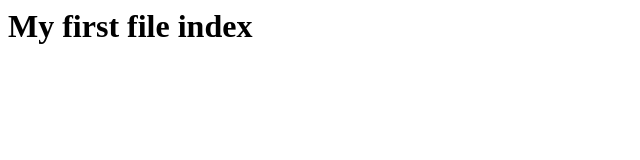
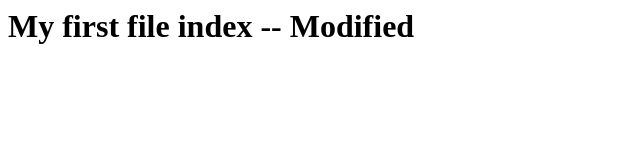
Before and after one commit to Sabitha-hub/SabithaRepo, a plain HTML site: page index.html in a window 1280 px wide. Shown: the whole page, without its empty margins (0-640 px from the left). Drawn offline with Linux system fonts and the light colour scheme.

Commit message:
Second time modified

```diff
--- a/index.html
+++ b/index.html
@@ -1 +1 @@
-<h1> My first file index </h1>
+<h1> My first file index -- Modified </h1>
```
